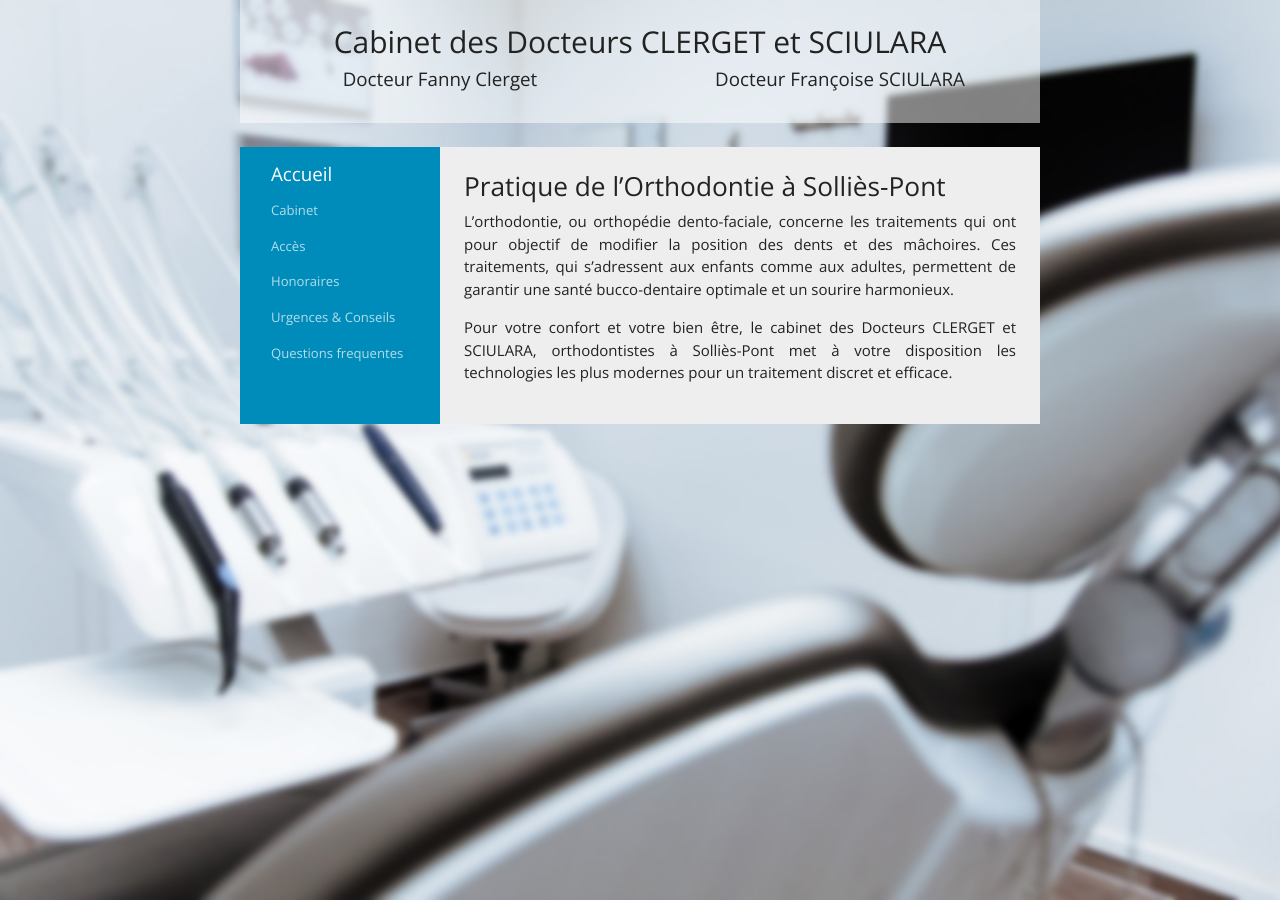
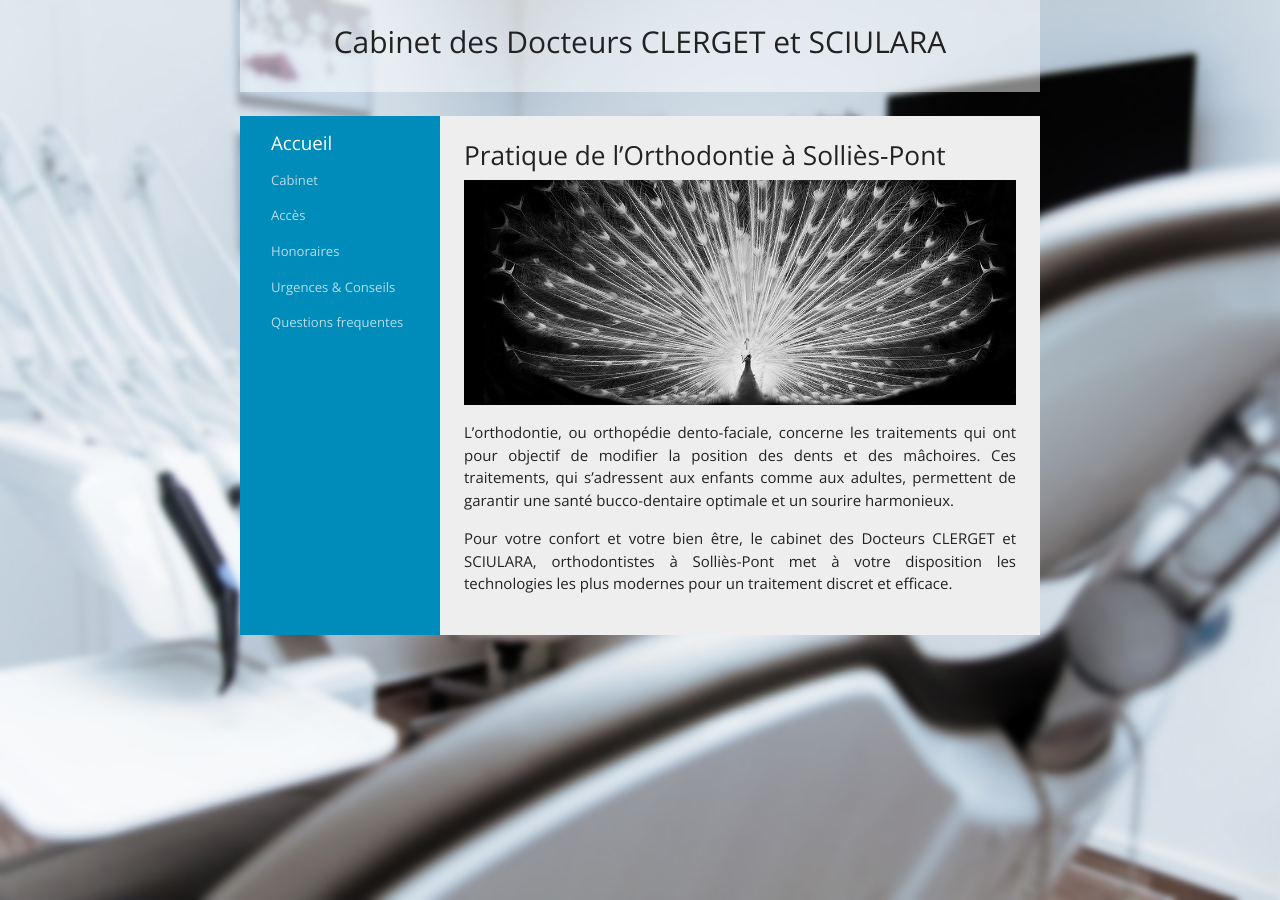
Before and after one commit to romarr/dr-fanny-clerget, a Jekyll site: the page built from index.md, in a window 1280 px wide. Built offline with Jekyll 4.4.1, drawn with Linux system fonts in a browser that asks for light colours.

Commit message:
Added pic

```diff
--- a/_includes/header.html
+++ b/_includes/header.html
@@ -1,11 +1,3 @@
 <header class="text-center align-middle">
     <h2>{{site.title}}</h2>
-    <div class="row">
-        <div class="col">
-            <h5>Docteur Fanny Clerget</h5>
-        </div>
-        <div class="col">
-            <h5>Docteur Françoise SCIULARA</h5>
-        </div>
-    </div>
 </header>
--- a/index.md
+++ b/index.md
@@ -6,6 +6,8 @@ index: 1
 ---
 
 ### Pratique de l'Orthodontie à Solliès-Pont
+<img class="img-fluid" src="./img/1.jpg">
+
 L'orthodontie, ou orthopédie dento-faciale, concerne les traitements qui ont pour objectif de modifier la position des dents et des mâchoires. Ces traitements, qui s'adressent aux enfants comme aux adultes, permettent de garantir une santé bucco-dentaire optimale et un sourire harmonieux.
 
 Pour votre confort et votre bien être, le cabinet des Docteurs CLERGET et SCIULARA, orthodontistes à Solliès-Pont met à votre disposition les technologies les plus modernes pour un traitement discret et efficace.
```
